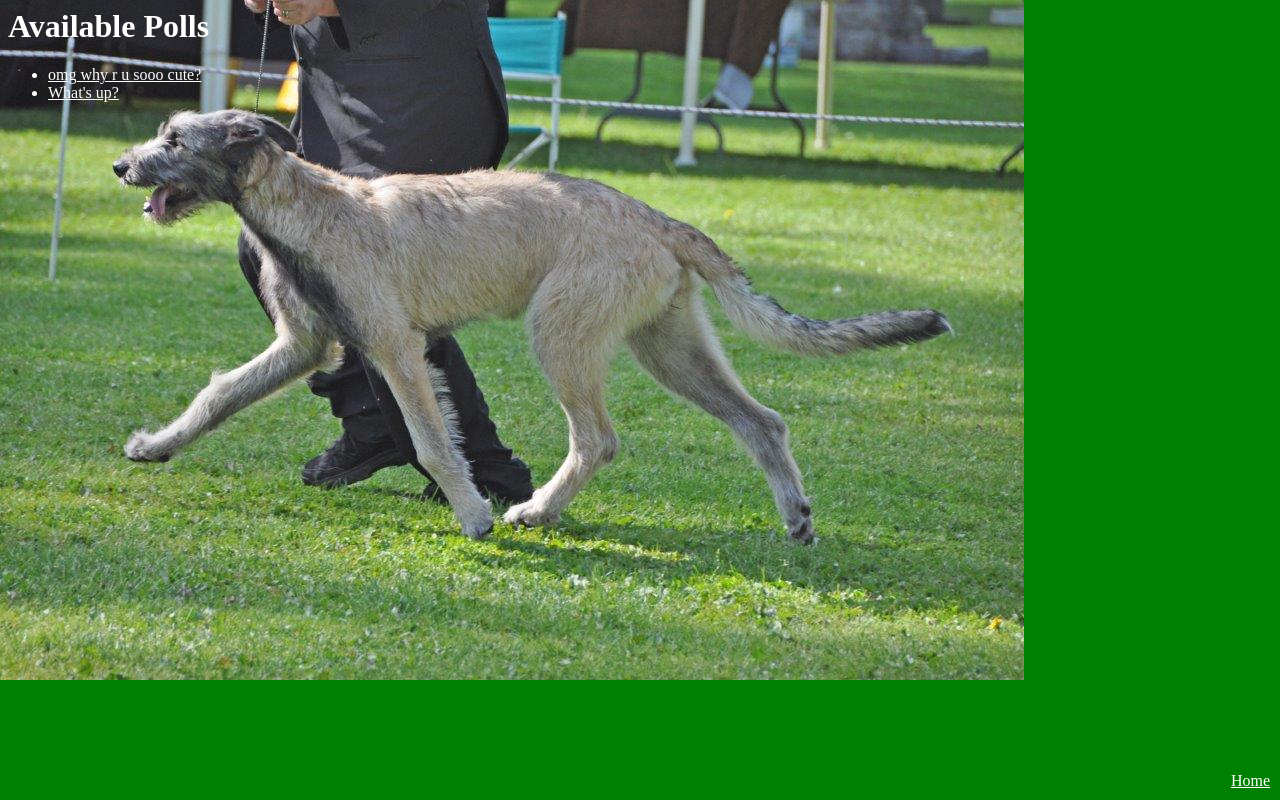
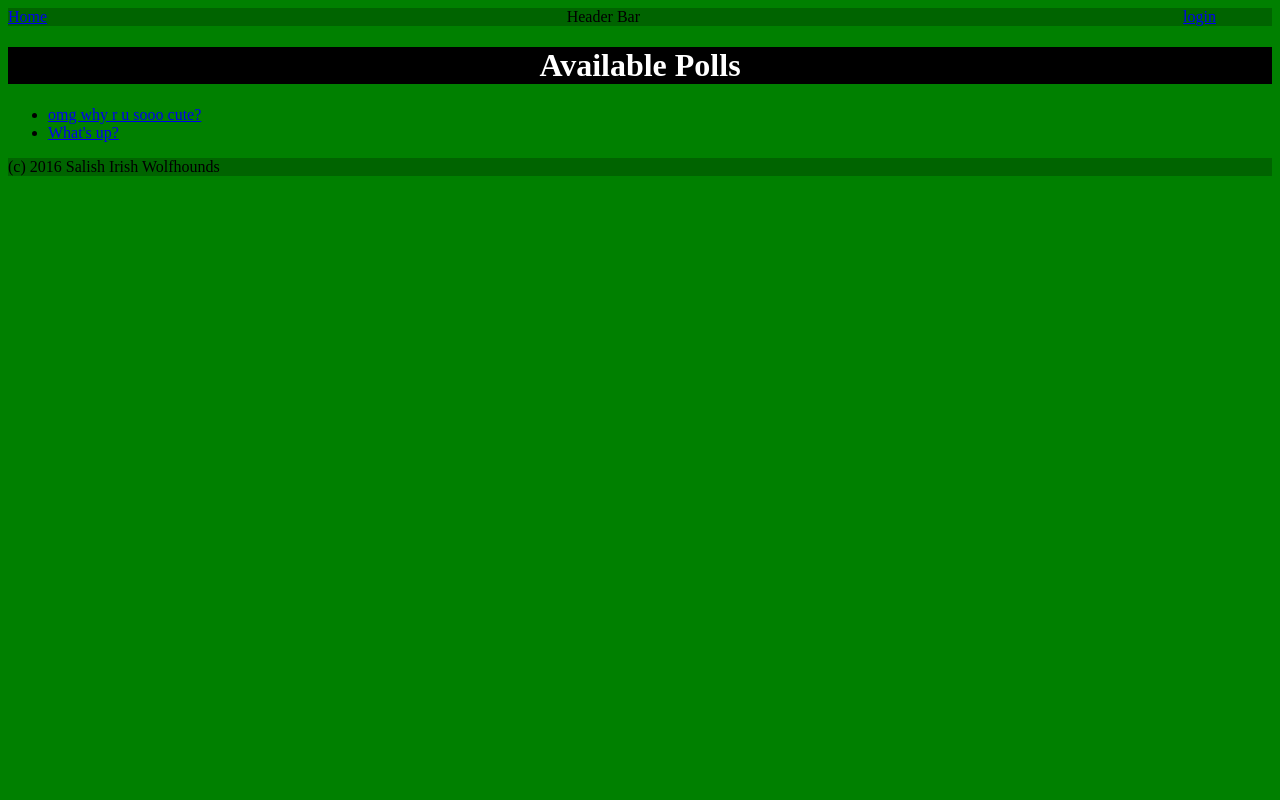
Before and after one commit to boztakang/salishiw, a Django app: page /polls/ in a window 1280 px wide. Run offline with Django 3.2, Linux system fonts and the light colour scheme; data comes from the database, SQL or seed files in the repository; both versions use the stored data as it was after the commit.

Commit message:
Add header and footer

```diff
--- a/polls/templates/polls/detail.html
+++ b/polls/templates/polls/detail.html
@@ -1,3 +1,6 @@
+{% extends "salishiw/base.html" %}
+
+{% block content %}
 <h1>{{ question.question_text }}</h1>
 
 {% if error_message %}<p><strong>{{ error_message }}</strong></p>{% endif %}
@@ -10,3 +13,4 @@
 {% endfor %}
 <input type="submit" value="Vote" />
 </form>
+{% endblock %}
--- a/polls/templates/polls/index.html
+++ b/polls/templates/polls/index.html
@@ -1,6 +1,6 @@
-{% load staticfiles %}
+{% extends "salishiw/base.html" %}
 
-<link rel="stylesheet" type="text/css" href="{% static 'polls/style.css' %}" />
+{% block content %}
 <h1>Available Polls</h1>
 {% if latest_question_list %}
     <ul>
@@ -11,4 +11,4 @@
 {% else %}
     <p>No polls are available.</p>
 {% endif %}
-<a href="/" id="home_link">Home</a>
+{% endblock %}
--- a/polls/templates/polls/results.html
+++ b/polls/templates/polls/results.html
@@ -1,3 +1,6 @@
+{% extends "salishiw/base.html" %}
+
+{% block content %}
 <h1>{{ question.question_text }}</h1>
 
 <ul>
@@ -8,3 +11,4 @@
 
 <a href="{% url 'polls:detail' question.id %}">Vote again?</a><br/>
 <a href="{% url 'polls:index' %}">More Polls</a>
+{% endblock %}
--- a/salishiw/settings.py
+++ b/salishiw/settings.py
@@ -119,4 +119,10 @@ USE_TZ = True
 # Static files (CSS, JavaScript, Images)
 # https://docs.djangoproject.com/en/1.9/howto/static-files/
 
+STATIC_PATH = os.path.abspath(os.path.join(os.path.dirname( __file__ ), '..', 'static'))
+
 STATIC_URL = '/static/'
+
+STATICFILES_DIRS = (
+STATIC_PATH,
+)
--- a/salishiw/views.py
+++ b/salishiw/views.py
@@ -2,3 +2,7 @@ from django.views import generic
 
 class HomeView(generic.TemplateView):
     template_name = 'salishiw/home.html'
+
+class HeaderView(generic.TemplateView):
+    template_name = 'salishiw/header.html'
+    context_object_name = 'user'
--- a/polls/static/polls/style.css
+++ b/static/polls/style.css
@@ -11,6 +11,9 @@ li {
 li a {
     color: white;
 }
+label {
+    color: white;
+}
 
 #home_link {
     color: white;
--- /dev/null
+++ b/static/salishiw/style.css
@@ -0,0 +1,28 @@
+header {
+    background: darkgreen;
+}
+
+#header_userinfo {
+    position: absolute;
+    right: 5%;
+}
+
+#header_message {
+    position: absolute;
+    right: 50%;
+}
+
+
+body {
+    background: green;
+}
+
+h1 {
+    color: white;
+    background: black;
+    text-align: center;
+}
+
+footer {
+    background: darkgreen;
+}
--- /dev/null
+++ b/templates/salishiw/base.html
@@ -0,0 +1,11 @@
+{% load staticfiles %}
+<link rel="stylesheet" type="text/css" href="{% static 'salishiw/style.css' %}" />
+<html>
+<body>
+{% include "salishiw/header.html" %}
+{% block content %}
+{% endblock content %}
+<p/>
+{% include "salishiw/footer.html" %}
+</body>
+</html>
--- /dev/null
+++ b/templates/salishiw/footer.html
@@ -0,0 +1,3 @@
+<footer>
+(c) 2016 Salish Irish Wolfhounds
+</footer>
--- /dev/null
+++ b/templates/salishiw/header.html
@@ -0,0 +1,10 @@
+<header>
+<a href="/" id="header_home">Home</a>
+<span id="header_message">Header Bar </span>
+<span id="header_userinfo">
+    {% if user.is_authenticated %} welcome, <b>{{ user }}</b>
+        <a href="admin/logout">logout</a>
+    {% else %}<a href="admin/login/?next={{ request.path }}">login</a>
+    {% endif %}
+</span>
+</header>
--- a/templates/salishiw/home.html
+++ b/templates/salishiw/home.html
@@ -1,6 +1,7 @@
+{% extends "salishiw/base.html" %}
+
+{% block content %}
 {% load staticfiles %}
-
-<link rel="stylesheet" type="text/css" href="{% static 'salishiw/style.css' %}" />
 <h1>Salish Irish Wolfhounds</h1>
 <table border="3px">
     <tr><td item-width="25%">
@@ -10,3 +11,4 @@
         <td width="75%"><img src="{% static 'images/storm.jpg' %}" width=100%/></td>
     </tr>
 </table>
+{% endblock content%}
```
Also changed, not shown: polls/static/salishiw/style.css (deleted, +0 -9 lines), db.sqlite3, static/images/storm.jpg (renamed from polls/static/images/storm.jpg), 6 other files.
